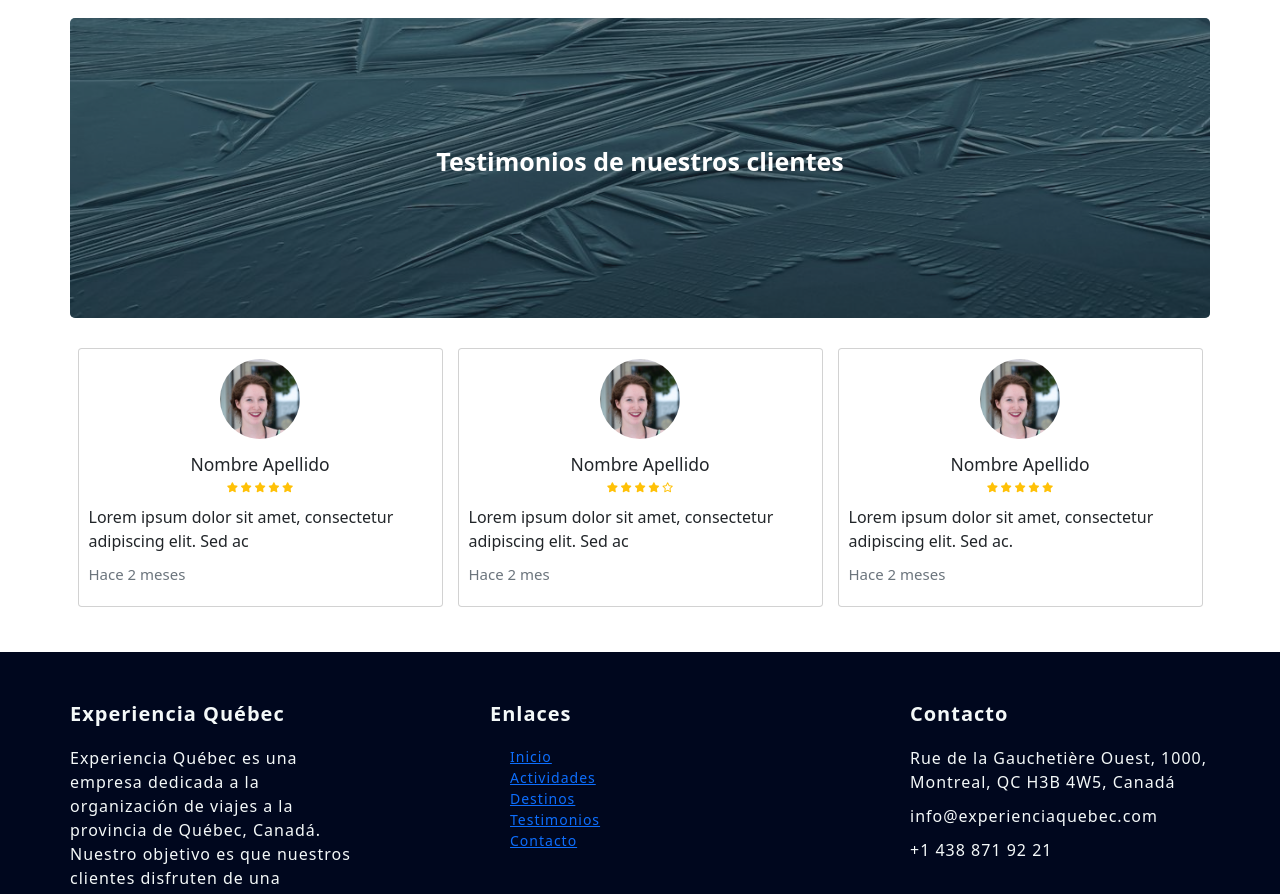
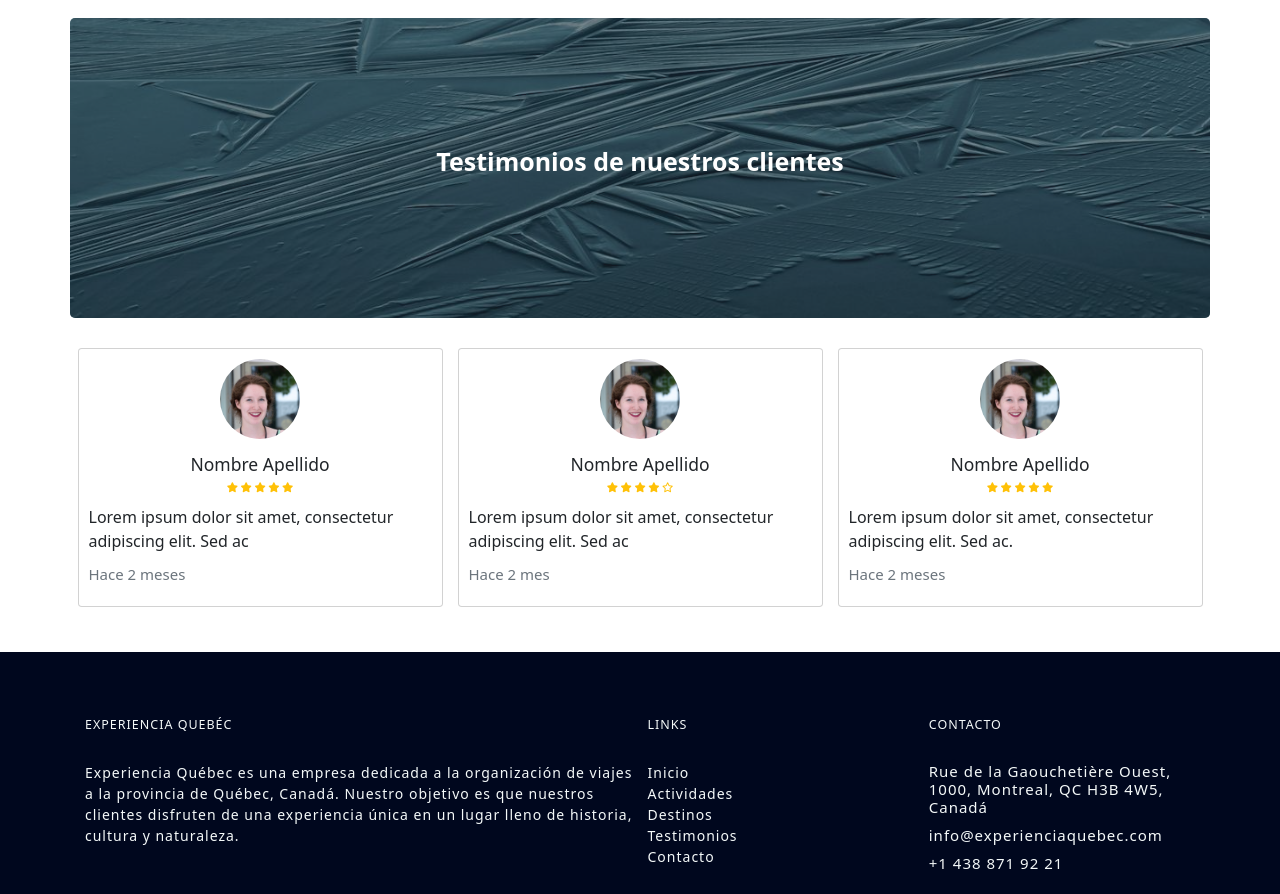
Before and after one commit to rockaranza/coderHouse_DesarrolloWeb, a plain HTML site: page testimonios.html in a window 1280 px wide. Shown: the part 58-952 px from the top of the page. Drawn offline with nearby package versions, Linux system fonts and the light colour scheme.

Commit message:
Actualizacion de estilos y pagina de testimonios, se agrego footer con bootstrap

```diff
--- a/assets/styles/styles.css
+++ b/assets/styles/styles.css
@@ -165,7 +165,15 @@ header {
   font-size: 1.5rem;
 }
 
+/* estilos especial para footer Bootstrap*/
+.bgColor {
+  background-color: var(--blue-deep);
+}
 
+.txtLink {
+  color: var(--white-winter);
+  text-decoration: none;
+}
 
 /* FOOTER */
 
--- a/testimonios.html
+++ b/testimonios.html
@@ -48,6 +48,7 @@
     <!-- Testimonios -->
     <div class="container mt-5 mb-5">
       <div class="row justify-content-end">
+
           <!-- Tarjeta 1 -->
           <div class="col-md-4 mb-4">
               <div class="card p-3">
@@ -69,6 +70,7 @@
                   <p class="edadComentario">Hace 2 meses</p>
               </div>
           </div>
+
           <!-- Tarjeta 2 -->
           <div class="col-md-4 mb-4">
               <div class="card p-3">
@@ -86,10 +88,10 @@
                   <p class="opinion">
                     Lorem ipsum dolor sit amet, consectetur adipiscing elit. Sed ac
                   </p>
-                  <!-- Antigüedad del comentario -->
                   <p class="edadComentario">Hace 2 mes</p>
               </div>
           </div>
+
           <!-- Tarjeta 3 -->
           <div class="col-md-4 mb-4">
               <div class="card p-3">
@@ -115,37 +117,46 @@
 
 
   </main>
-  <footer>
-    <div class="footerContainer">
-      <div class="info">
-        <div>
-          <h2>Experiencia Québec</h2>
-          <p>Experiencia Québec es una empresa dedicada a la organización de viajes a la provincia de Québec, Canadá. Nuestro objetivo es que nuestros clientes disfruten de una experiencia única en un lugar lleno de historia, cultura y naturaleza.</p>
+  <!-- Footer -->
+  <footer class="bgColor ">
+    <div class="container p-4">
+      <div class="row">
+        <div class="col-lg-6 col-md-12 mb-4 mb-md-0">
+          <h5 class="text-uppercase">Experiencia Quebéc</h5>
+          <p class="mt-5">
+            Experiencia Québec es una empresa dedicada a la organización de viajes a la provincia de Québec, Canadá. Nuestro objetivo es que nuestros clientes disfruten de una experiencia única en un lugar lleno de historia, cultura y naturaleza.
+          </p>
         </div>
-        <div>
-          <h2>Enlaces</h2>
-          <ul>
-            <li><a href="#">Inicio</a></li>
-            <li><a href="#">Actividades</a></li>
-            <li><a href="#">Destinos</a></li>
-            <li><a href="#">Testimonios</a></li>
-            <li><a href="#">Contacto</a></li>
+        <div class="col-lg-3 col-md-6 mb-4 mb-md-0">
+          <h5 class="text-uppercase">Links</h5>
+          <ul class="list-unstyled mt-5 mb-0">
+            <li>
+              <a href="./index.html" class=" txtLink">Inicio</a>
+            </li>
+            <li>
+              <a href="./actividades.html" class="txtLink">Actividades</a>
+            </li>
+            <li>
+              <a href="./destinos.html" class="txtLink">Destinos</a>
+            </li>
+            <li>
+              <a href="./testimonios.html" class="txtLink">Testimonios</a>
+            </li>
+            <li>
+              <a href="./contacto.html" class="txtLink">Contacto</a>
+            </li>
           </ul>
         </div>
-        <div>
-          <h2>Contacto</h2>
-          <p>Rue de la Gauchetière Ouest, 1000, Montreal, QC H3B 4W5, Canadá</p>
-          <p>info@experienciaquebec.com</p>
-          <p>+1 438 871 92 21</p>
+        <div class="col-lg-3 col-md-6 mb-4 mb-md-0">
+          <h5 class="text-uppercase mb-0">Contacto</h5>
+          <h5 class="fs-4 mt-5">Rue de la Gaouchetière Ouest, 1000, Montreal, QC H3B 4W5, Canadá</h5>
+          <h5 class="fs-4 mt-3">info@experienciaquebec.com</h5>
+          <h5 class="fs-4 mt-3">+1 438 871 92 21</h5>
         </div>
-      </div>
-      <div class="socialMedia">
-        <a href="#"><i class="fa-brands fa-facebook"></i></a>
-        <a href="#"><i class="fa-brands fa-youtube"></i></a>
-        <a href="#"><i class="fa-brands fa-instagram"></i></a>
       </div>
     </div>
   </footer>
+  <!-- Footer -->
 </body>
 <script src="https://kit.fontawesome.com/ae6add6e95.js" crossorigin="anonymous"></script>
 <script src="https://cdn.jsdelivr.net/npm/bootstrap@5.3.3/dist/js/bootstrap.bundle.min.js" integrity="sha384-YvpcrYf0tY3lHB60NNkmXc5s9fDVZLESaAA55NDzOxhy9GkcIdslK1eN7N6jIeHz" crossorigin="anonymous"></script>
```
Also changed, not shown: 1 other file.
